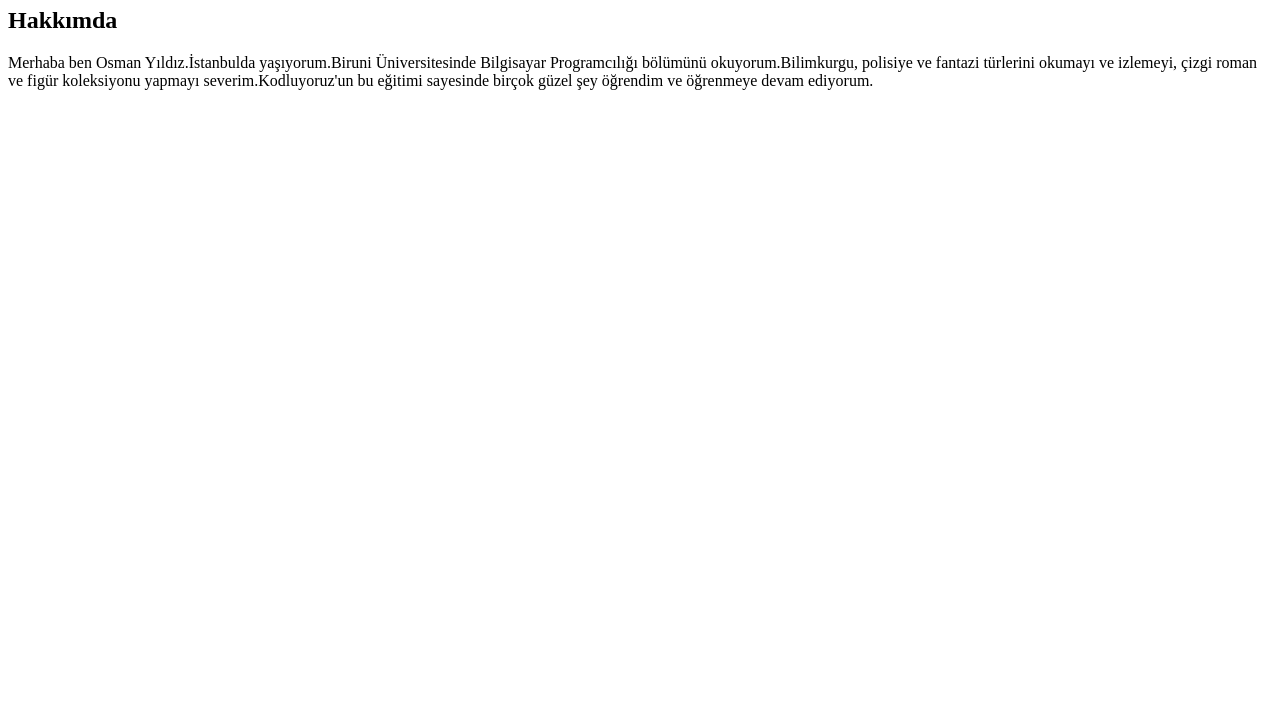
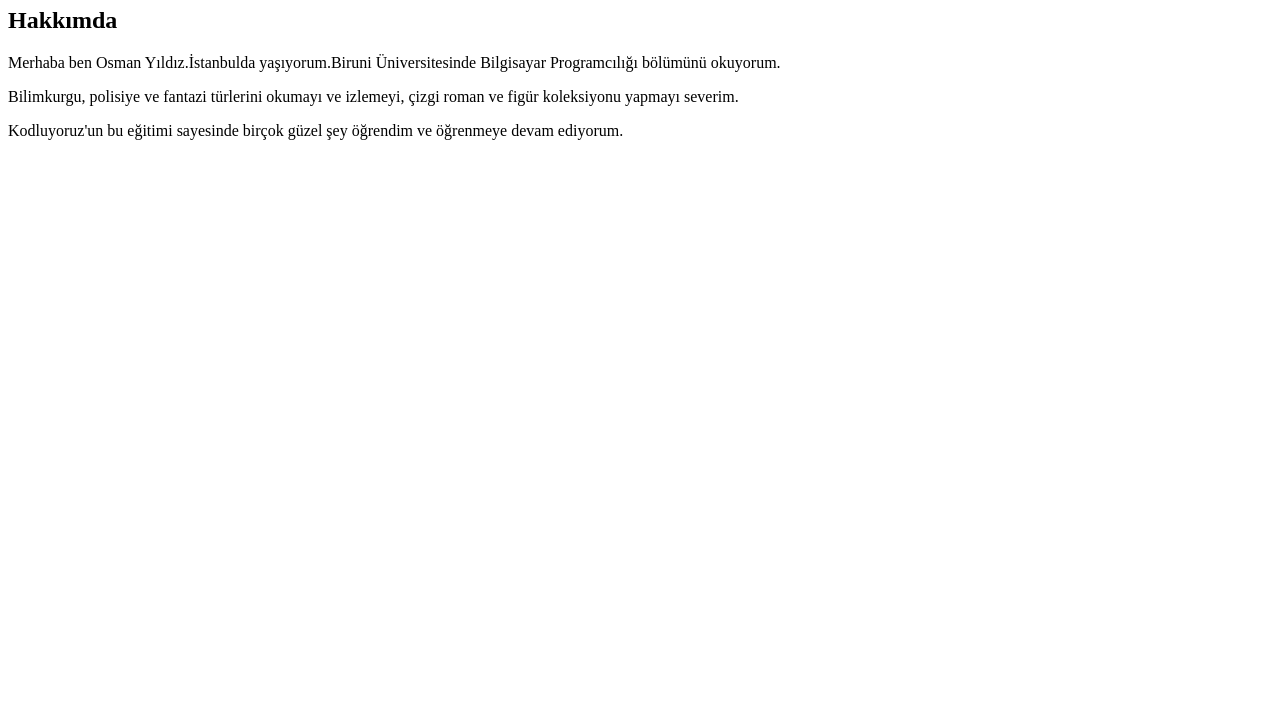
Before and after one commit to OsmanYildiz98/HTML-Odev, a plain HTML site: page index.html in a window 1280 px wide. Shown: the part 73-800 px from the top of the page. Drawn offline with Linux system fonts and the light colour scheme.

Commit message:
İndex dosyası değiştirildi

```diff
--- a/index.html
+++ b/index.html
@@ -15,7 +15,8 @@
 <h2>Hakkımda</h2>
 <!--Bu kısımda kendimden ve hobilerimden bahsedeceğim-->
 <p>
-Merhaba ben Osman Yıldız.İstanbulda yaşıyorum.Biruni Üniversitesinde Bilgisayar Programcılığı bölümünü okuyorum.Bilimkurgu, polisiye ve fantazi türlerini okumayı ve izlemeyi, çizgi roman ve figür koleksiyonu yapmayı severim.Kodluyoruz'un bu eğitimi sayesinde birçok güzel şey öğrendim ve öğrenmeye devam ediyorum.
-</p>
+Merhaba ben Osman Yıldız.İstanbulda yaşıyorum.Biruni Üniversitesinde Bilgisayar Programcılığı bölümünü okuyorum.<p>
+</p>Bilimkurgu, polisiye ve fantazi türlerini okumayı ve izlemeyi, çizgi roman ve figür koleksiyonu yapmayı severim.<p>
+</p>Kodluyoruz'un bu eğitimi sayesinde birçok güzel şey öğrendim ve öğrenmeye devam ediyorum.</p>
 
 </body>
```
